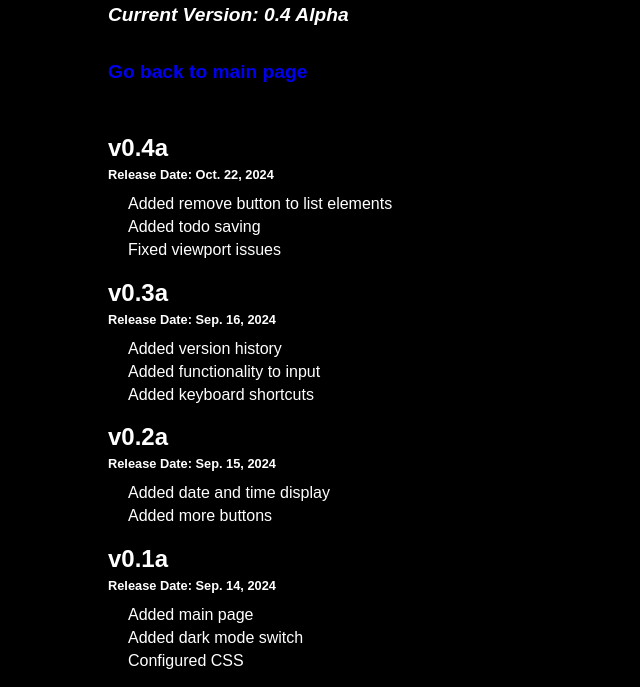
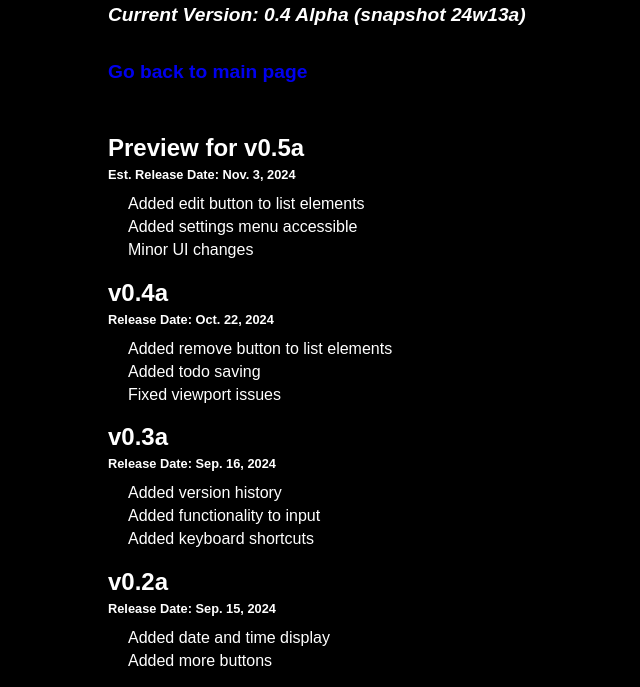
Before and after one commit to sbrothers7/Listify, a plain HTML site: page version_history.html in a window 1280 px wide. Shown: the part 106-793 px from the top of the page, without its empty margins (0-640 px from the left). Drawn offline with Linux system fonts and the light colour scheme.

Commit message:
v0.4a 24w13a

```diff
--- a/version_history.html
+++ b/version_history.html
@@ -11,11 +11,17 @@
             <div style="margin: 50px 0px;"></div>
 
             <h1 class="title">Version History</h1>
-            <i><h1 class="subtitle">Current Version: 0.4 Alpha</h1></i>
+            <i><h1 class="subtitle">Current Version: 0.4 Alpha (snapshot 24w13a)</h1></i>
 
             <strong><h2><a id="return" href="index.html">Go back to main page</a></h2></strong>
 
             <div style="margin: 50px 0px;"></div>
+
+            <h2>Preview for v0.5a</h2>
+            <h3>Est. Release Date: Nov. 3, 2024</h3>
+            <p>Added edit button to list elements</p>
+            <p>Added settings menu accessible</p>
+            <p>Minor UI changes</p>
 
             <h2>v0.4a</h2>
             <h3>Release Date: Oct. 22, 2024</h3>
```
Also changed, not shown: index.html (+1 -1 lines).
